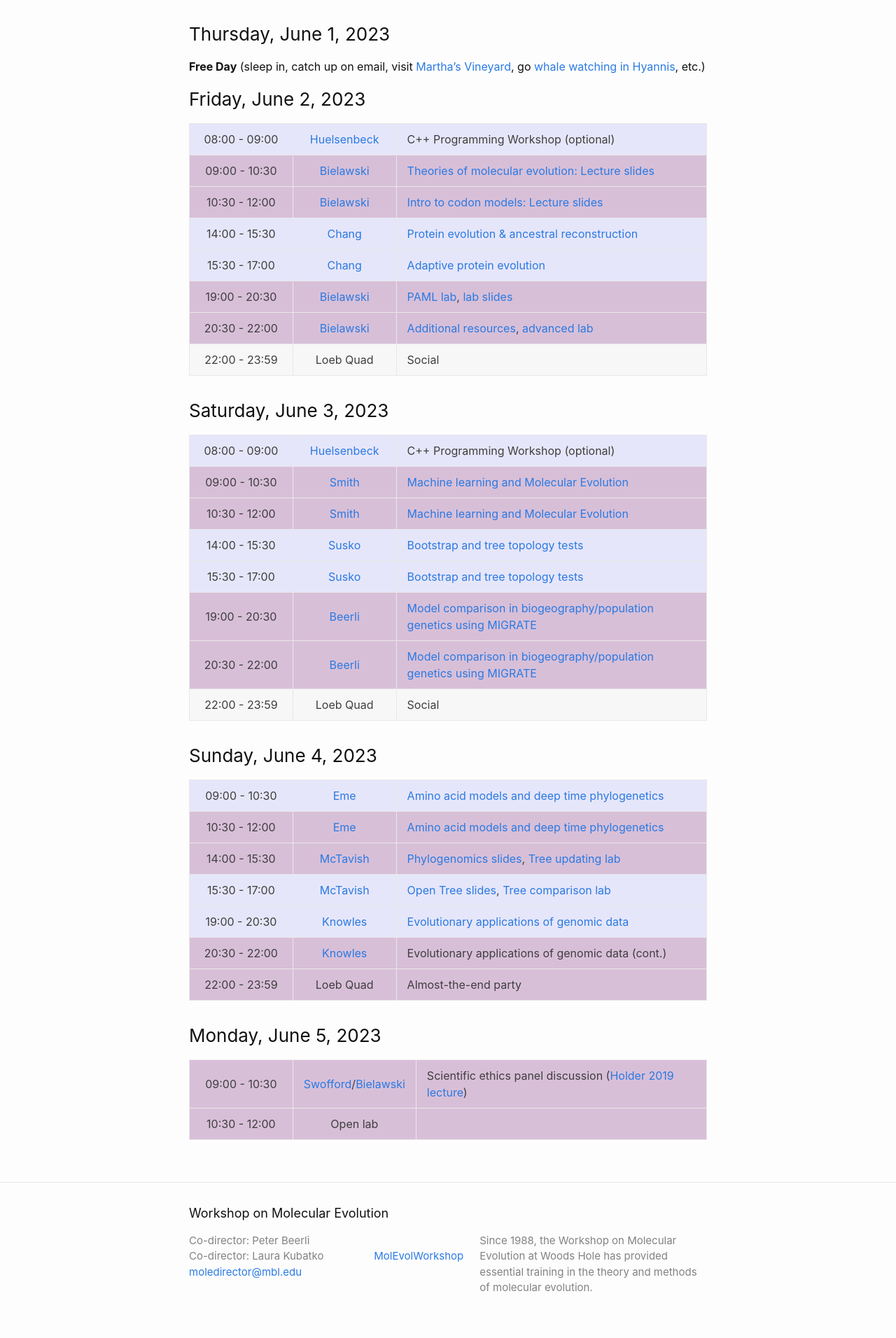
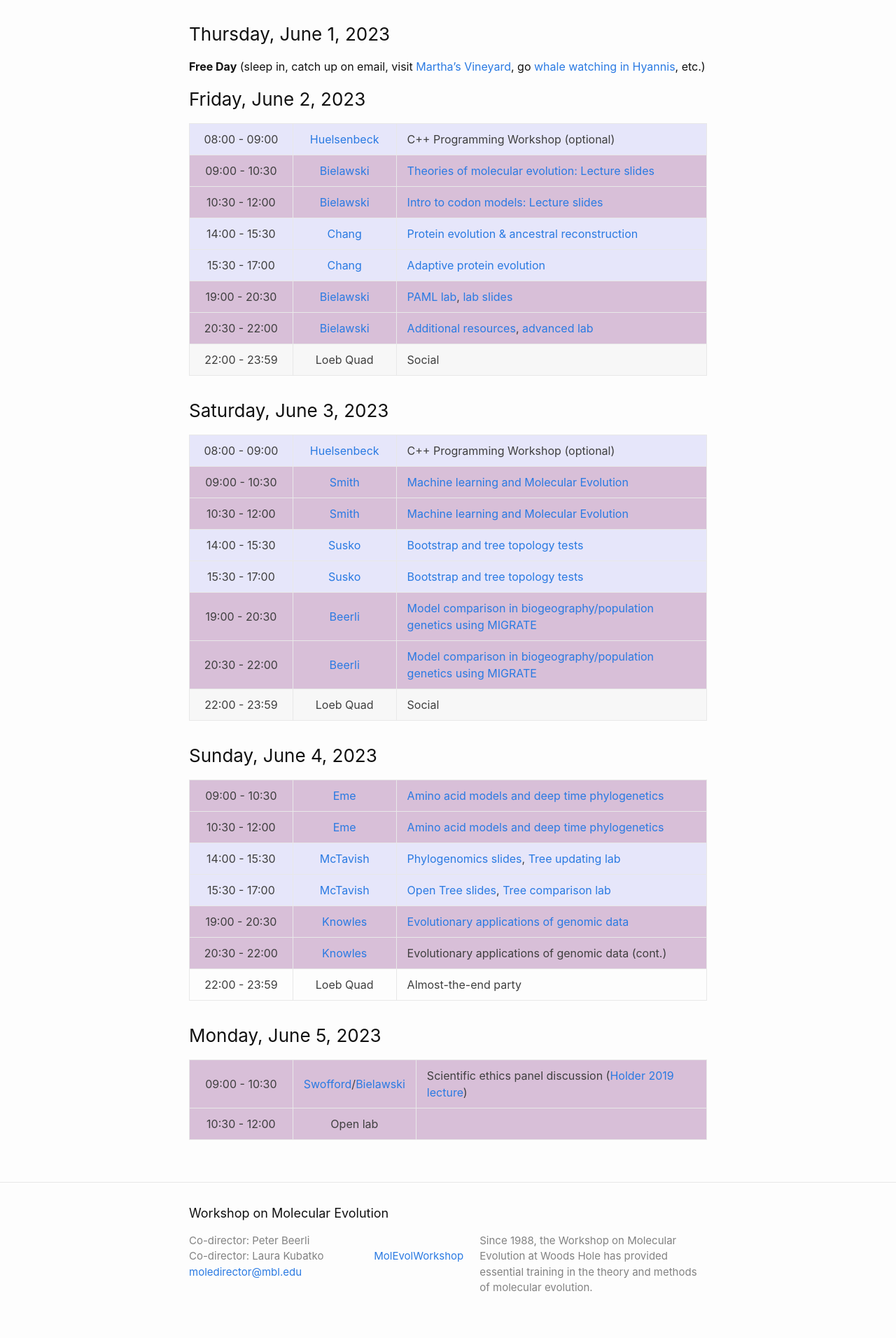
Before and after one commit to molevolworkshop/molevolworkshop.github.io, a Jekyll site: the page built from schedule.md, in a window 1280 px wide. Shown: the part 2891-4803 px from the top of the page at 70% size. Built offline with Jekyll 4.4.1, drawn with Linux system fonts in a browser that asks for light colours.

Commit message:
Update schedule.md

```diff
--- a/schedule.md
+++ b/schedule.md
@@ -128,7 +128,7 @@ All sessions are in Loeb G70 (basement of Loeb building)
  19:00 - 20:30 | [Knowles](/faculty-knowles/)         | [Evolutionary applications of genomic data]({{ site.baseurl }}/faculty/knowles/pdf/Knowles-Woodshole-2023-Lect-opt.pdf)
  20:30 - 22:00 | [Knowles](/faculty-knowles/)         | Evolutionary applications of genomic data (cont.)
  22:00 - 23:59 | Loeb Quad                            | Almost-the-end party
-{:.daily-schedule-cpp}
+{:.daily-schedule-std}
 
 ### Monday, June 5, 2023
 
```
